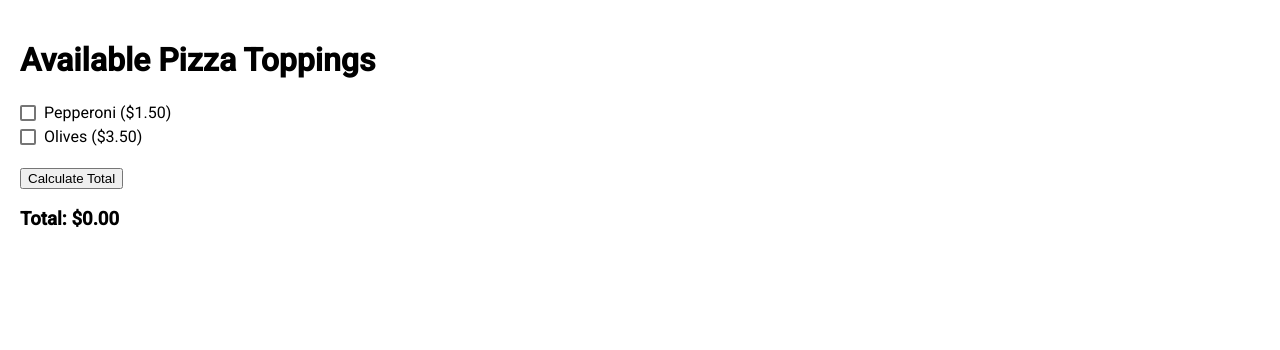
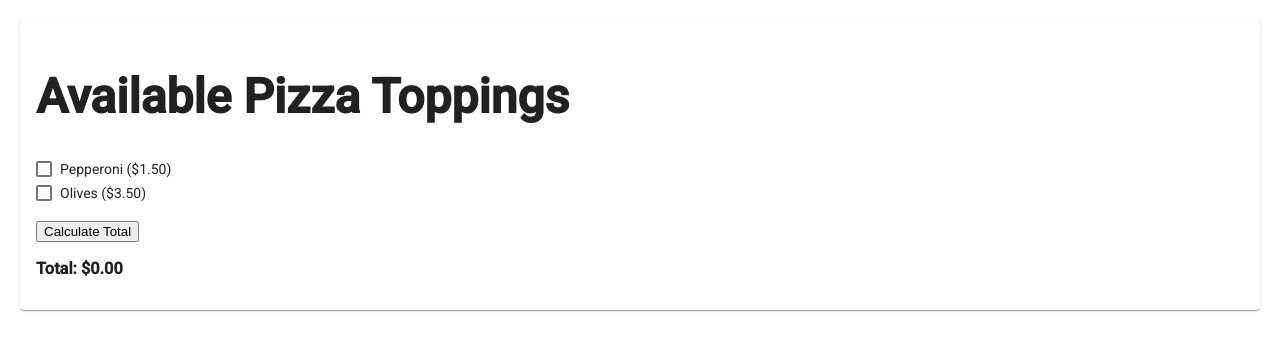
Before and after one commit to 2019-fall-jsf-th/components, an Angular app: page / in a window 1280 px wide. Shown: the top 350 px of the page. Built offline with nearby package versions, Linux system fonts and the light colour scheme.

Commit message:
Moved content into mat-card component
Next is button styling

```diff
--- a/src/app/pizza-topping/pizza-topping.component.html
+++ b/src/app/pizza-topping/pizza-topping.component.html
@@ -1,17 +1,22 @@
+<mat-card>
+
+  <mat-card-title>
     <h1>Available Pizza Toppings</h1>
-<div
-    *ngFor='let pt of availablePizzaToppings'
->
+  </mat-card-title>
+
+  <mat-card-content>
+    <div *ngFor='let pt of availablePizzaToppings'>
       <mat-checkbox [(ngModel)]="pt.checked">
         {{ pt.name }} ({{ pt.price | currency }})
       </mat-checkbox>
     </div>
     <br>
     <div>
-    <button
-        (click)='calculateTotal()'
-    >
+      <button (click)='calculateTotal()'>
         Calculate Total
       </button>
       <h3>Total: {{ total | currency }}</h3>
     </div>
+  </mat-card-content>
+
+</mat-card>
```
Lines whose indentation alone changed are shown as unchanged.
